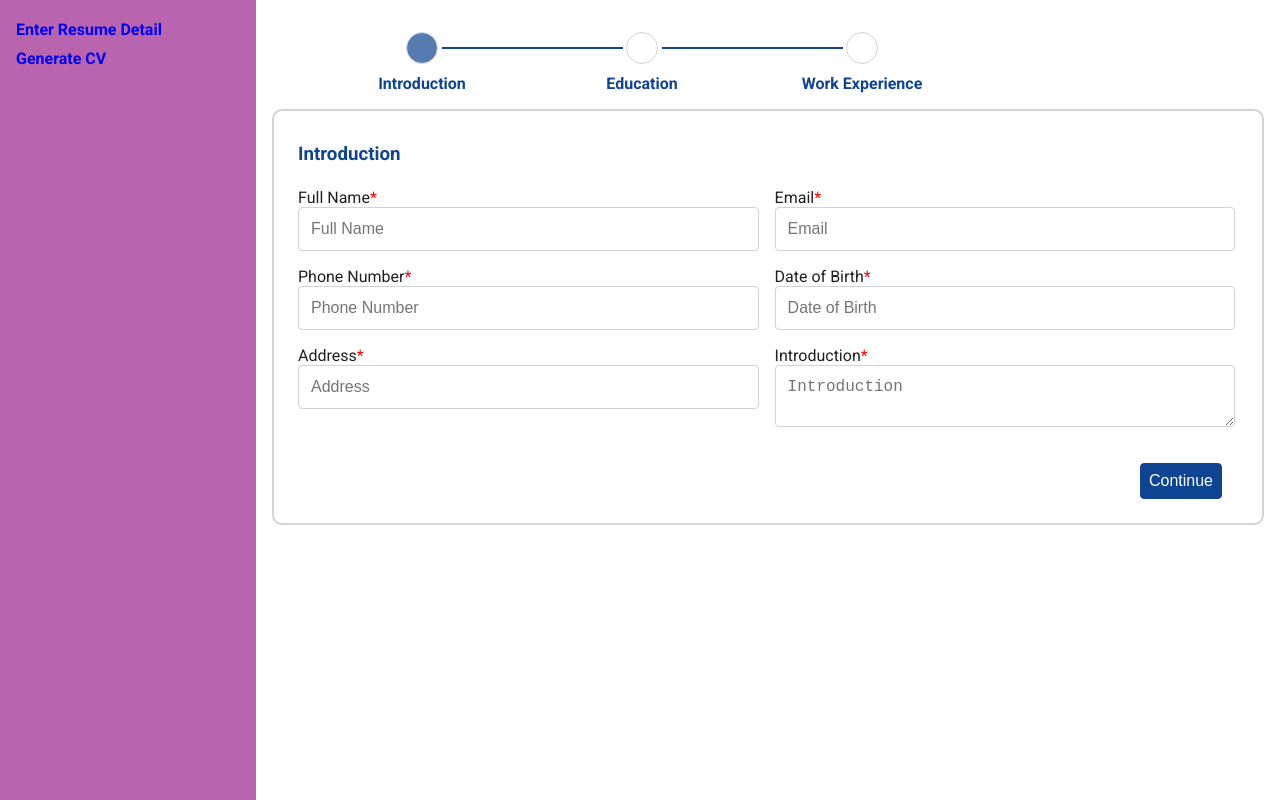
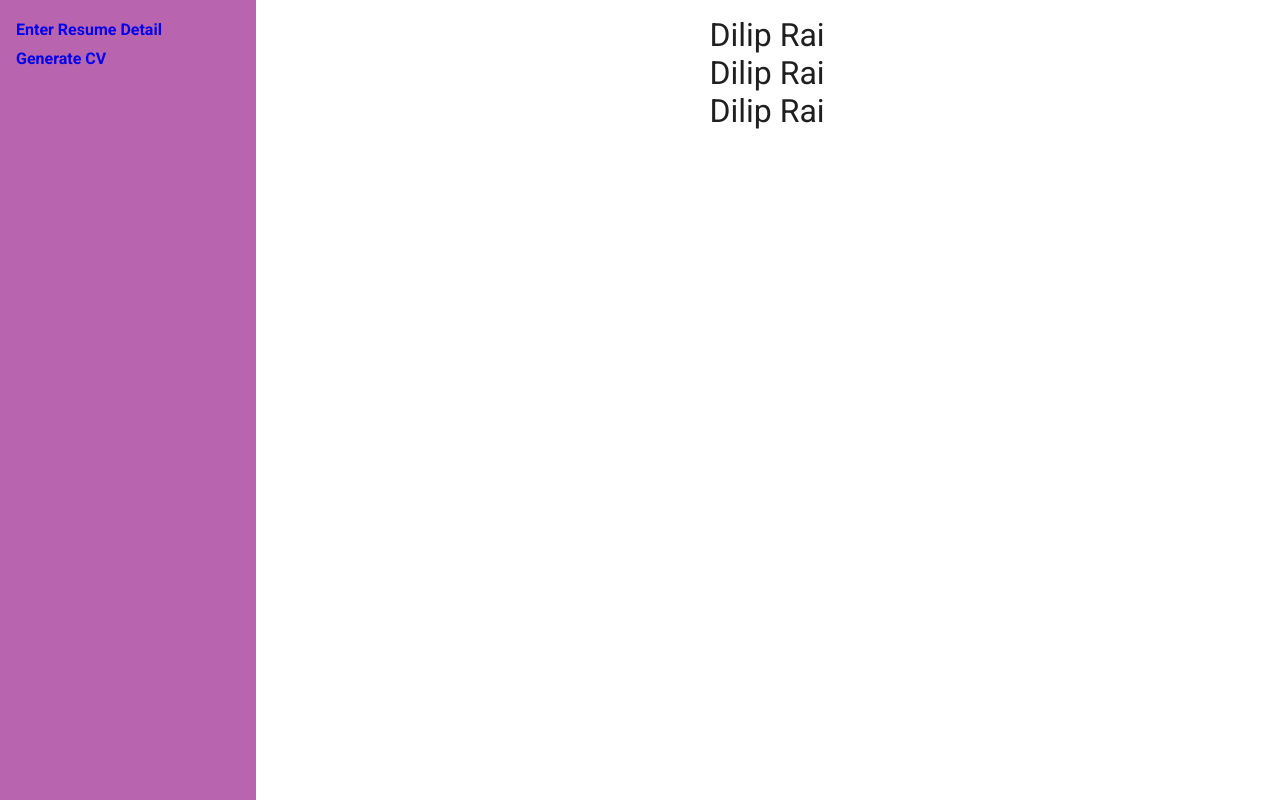
Before and after one commit to diliprai07/frontend-template, a React app: page / in a window 1280 px wide. Built offline with nearby package versions, Linux system fonts and the light colour scheme.

Commit message:
Resume detail view is started.

```diff
--- a/src/App.jsx
+++ b/src/App.jsx
@@ -1,11 +1,13 @@
 import React from "react";
 import HomePage from "./pages";
 import "./App.scss";
+import Resume from "./pages/resume";
 
 const App = () =>{
     return (
         <>
-        <HomePage/>
+        {/* <HomePage/> */}
+        <Resume/>
         </>
     )
 }
--- /dev/null
+++ b/src/components/resume-detail/resume-detail.tsx
@@ -0,0 +1,13 @@
+import * as React from "react";
+
+const ResumeDetail = () => {
+  return (
+    <div className="resume-detail">
+      <span className="resume-header">Dilip Rai</span>
+      <span className="resume-header">Dilip Rai</span>
+      <span className="resume-header">Dilip Rai</span>
+    </div>
+  );
+};
+
+export default ResumeDetail;
--- /dev/null
+++ b/src/pages/resume.tsx
@@ -0,0 +1,16 @@
+import * as React from "react";
+import SideBar from "../components/layout/sidebar";
+import ResumeDetail from "../components/resume-detail/resume-detail";
+
+const Resume = () => {
+  return (
+    <div className="container">
+      <SideBar />
+      <div className="content-main">
+        <ResumeDetail />
+      </div>
+    </div>
+  );
+};
+
+export default Resume;
--- a/src/styles/pages/_index.scss
+++ b/src/styles/pages/_index.scss
@@ -1 +1,2 @@
-@import 'home'
+@import 'home';
+@import 'resume-detail';
--- /dev/null
+++ b/src/styles/pages/_resume-detail.scss
@@ -0,0 +1,14 @@
+.resume-detail {
+    display: flex;
+    flex-direction: column;
+    justify-content: center;
+    align-items: center;
+    width: calc(100vw - 290px);
+    box-sizing: border-box;
+
+    .resume-header {
+        font-size: 32px;
+        color: $color_black;
+        align-self: center;
+    }
+}
```
